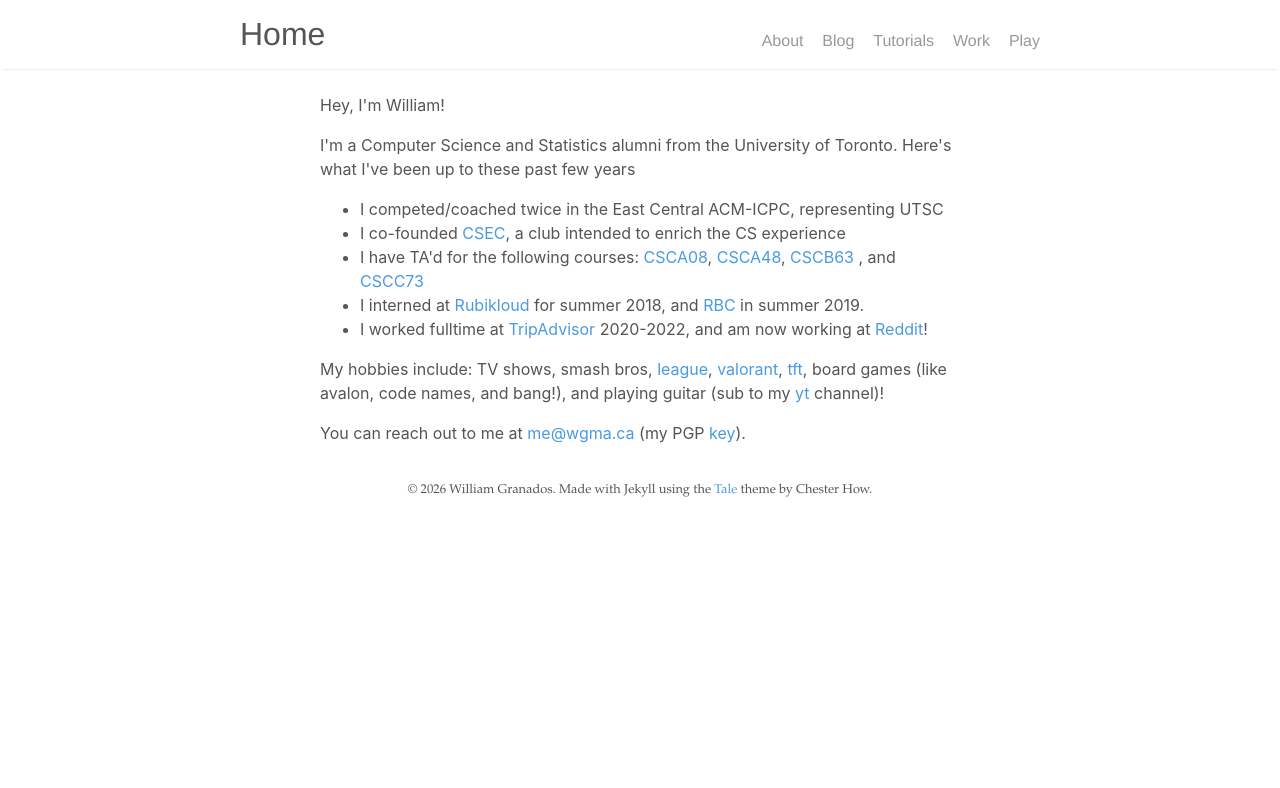
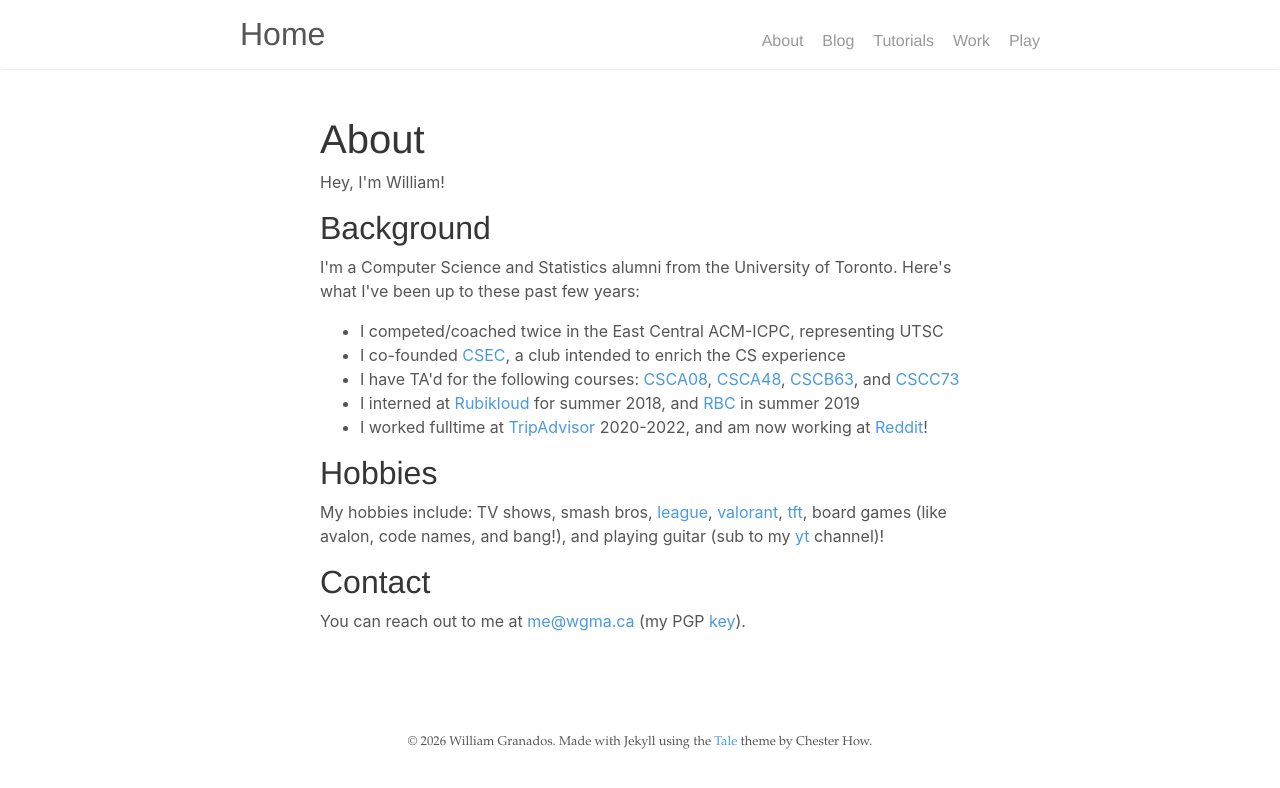
Before and after one commit to wgranados/wgranados.github.io, a Jekyll site: the page built from about.html, in a window 1280 px wide. Shown: the top 788 px of the page. Built offline with Jekyll 4.4.1, drawn with Linux system fonts in a browser that asks for light colours.

Commit message:
Improve front page proportions and fix about page structure
Reduce name heading size/weight to better balance with tagline and
hero image, equalize hero circle dimensions, and restructure about
page with valid HTML and proper section headings.

Made-with: Cursor

```diff
--- a/_layouts/about.html
+++ b/_layouts/about.html
@@ -2,47 +2,49 @@
 layout: default
 title: about
 ---
-</br>
 
-<div id="about " class="container">
-    <div class="row">
-        <div id="picture" class="col-xs-6">
-            <!--img src="{{site.url}}/assets/img/me.jpeg"/-->
-        </div>
-        <div id="description" class="col-xs-6">
-            <p>
-                Hey, I'm William!
-            <p>
-                I'm a Computer Science and Statistics alumni from the University of Toronto.
-                Here's what I've been up to these past few years
-            <ul>
+<div id="about" class="container about-page">
+    <h1>About</h1>
 
-                <li>I competed/coached twice in the East Central ACM-ICPC, representing UTSC </li>
-                <li>I co-founded <a href="https://csec.page/">CSEC</a>, a club intended to enrich the CS
-                    experience</li>
-                <li>I have TA'd for the following courses: <a href="{{site.url}}/csca08f17">CSCA08</a>, <a
-                        href="{{site.url}}/csca48w18">CSCA48</a>, <a href="{{site.url}}/cscb63w19">CSCB63</a>
-                    , and <a href="{{site.url}}/cscc73f18">CSCC73</a> </li>
+    <p>Hey, I'm William!</p>
 
-                <li>I interned at <a href="https://rubikloud.com">Rubikloud</a> for summer 2018, and <a
-                        href="https://www.rbc.com/">RBC</a> in
-                    summer 2019.
-                </li>
-                <li> I worked fulltime at <a href="https://tripadvisor.com">TripAdvisor</a> 2020-2022, and am now
-                    working at <a href="https://www.reddit.com/">Reddit</a>!
-                </li>
-            </ul>
-            </p>
-            <p>
+    <h2>Background</h2>
 
-                My hobbies include: TV shows, smash bros,
-                <a href="https://www.op.gg/summoners/na/wgmeister">league</a>, <a href="https://tracker.gg/valorant/profile/riot/wgmeister%23NA1/overview?platform=pc&playlist=competitive&season=4c4b8cff-43eb-13d3-8f14-96b783c90cd2">valorant</a>, <a
-                    href="https://lolchess.gg/profile/na/wgmeister">tft</a>, board games (like avalon, code names,
-                and bang!), and playing guitar (sub to my <a href="https://www.youtube.com/@wgmamoments/videos">yt</a> channel)!
-            </p>
+    <p>
+        I'm a Computer Science and Statistics alumni from the University of Toronto.
+        Here's what I've been up to these past few years:
+    </p>
 
-            You can reach out to me at <a href="mailto:me@wgma.ca">me@wgma.ca</a> (my PGP <a
-                href="https://keys.openpgp.org/search?q=59CBA9C8BDCB7D776ACCD24D42269B11EB26C3A1">key</a>).
-        </div>
-    </div>
+    <ul>
+        <li>I competed/coached twice in the East Central ACM-ICPC, representing UTSC</li>
+        <li>I co-founded <a href="https://csec.page/">CSEC</a>, a club intended to enrich the CS experience</li>
+        <li>I have TA'd for the following courses:
+            <a href="{{site.url}}/csca08f17">CSCA08</a>,
+            <a href="{{site.url}}/csca48w18">CSCA48</a>,
+            <a href="{{site.url}}/cscb63w19">CSCB63</a>,
+            and <a href="{{site.url}}/cscc73f18">CSCC73</a>
+        </li>
+        <li>I interned at <a href="https://rubikloud.com">Rubikloud</a> for summer 2018,
+            and <a href="https://www.rbc.com/">RBC</a> in summer 2019</li>
+        <li>I worked fulltime at <a href="https://tripadvisor.com">TripAdvisor</a> 2020-2022,
+            and am now working at <a href="https://www.reddit.com/">Reddit</a>!</li>
+    </ul>
+
+    <h2>Hobbies</h2>
+
+    <p>
+        My hobbies include: TV shows, smash bros,
+        <a href="https://www.op.gg/summoners/na/wgmeister">league</a>,
+        <a href="https://tracker.gg/valorant/profile/riot/wgmeister%23NA1/overview?platform=pc&playlist=competitive&season=4c4b8cff-43eb-13d3-8f14-96b783c90cd2">valorant</a>,
+        <a href="https://lolchess.gg/profile/na/wgmeister">tft</a>,
+        board games (like avalon, code names, and bang!),
+        and playing guitar (sub to my <a href="https://www.youtube.com/@wgmamoments/videos">yt</a> channel)!
+    </p>
+
+    <h2>Contact</h2>
+
+    <p>
+        You can reach out to me at <a href="mailto:me@wgma.ca">me@wgma.ca</a>
+        (my PGP <a href="https://keys.openpgp.org/search?q=59CBA9C8BDCB7D776ACCD24D42269B11EB26C3A1">key</a>).
+    </p>
 </div>
--- a/assets/styles.css
+++ b/assets/styles.css
@@ -26,6 +26,15 @@
     margin-top: 0;
 }
 
+/* About page: match tutorials / work vertical rhythm */
+.about-page {
+    padding: 3rem 0;
+}
+
+.about-page h1:first-of-type {
+    margin-top: 0;
+}
+
 /* --- Home landing (hero, name, nav polish) --- */
 /* Modular scale: name > icons ≈ nav caps > tagline (all fluid for mobile) */
 .home-body {
@@ -33,8 +42,8 @@
 }
 
 .home-page {
-    --home-font-name: clamp(1.6rem, 4.6vw + 0.55rem, 2.85rem);
-    --home-font-tagline: clamp(0.78rem, 1.45vw + 0.42rem, 0.94rem);
+    --home-font-name: clamp(1.5rem, 3.5vw + 0.5rem, 2.3rem);
+    --home-font-tagline: clamp(0.82rem, 1.5vw + 0.44rem, 1rem);
     --home-font-nav: clamp(0.8rem, 1.55vw + 0.42rem, 0.94rem);
     --home-icon: clamp(1.02rem, 2vw + 0.48rem, 1.2rem);
     --home-gap-section: clamp(1rem, 2.8vw, 1.35rem);
@@ -56,10 +65,10 @@
 
 .name {
     font-family: "Syne", "Helvetica Neue", "Segoe UI", Helvetica, Arial, sans-serif;
-    font-weight: 800;
+    font-weight: 700;
     font-size: var(--home-font-name);
-    letter-spacing: -0.03em;
-    line-height: 1.12;
+    letter-spacing: -0.02em;
+    line-height: 1.15;
     margin: 0 0 clamp(0.35rem, 1.5vw, 0.5rem);
     color: #2a3d32;
 }
@@ -96,8 +105,8 @@
 
 .home-hero-visual {
     position: relative;
-    width: min(220px, min(58vw, 16.5rem));
-    height: min(168px, min(44vw, 12.5rem));
+    width: min(200px, min(52vw, 14rem));
+    height: min(200px, min(52vw, 14rem));
     margin: 0 auto clamp(0.85rem, 2.5vw, 1.15rem);
     border-radius: 50%;
     overflow: hidden;
```
